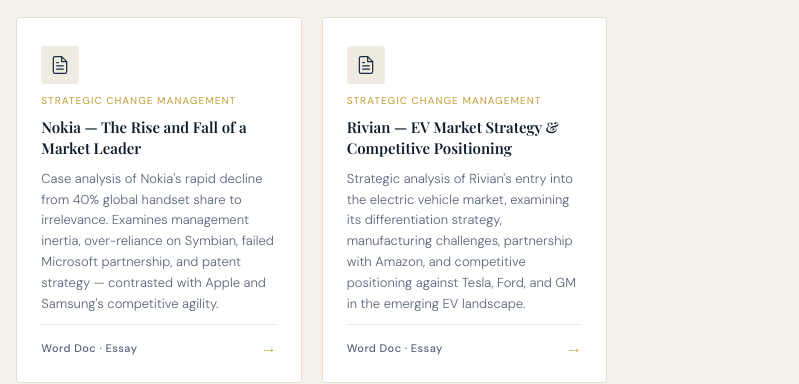
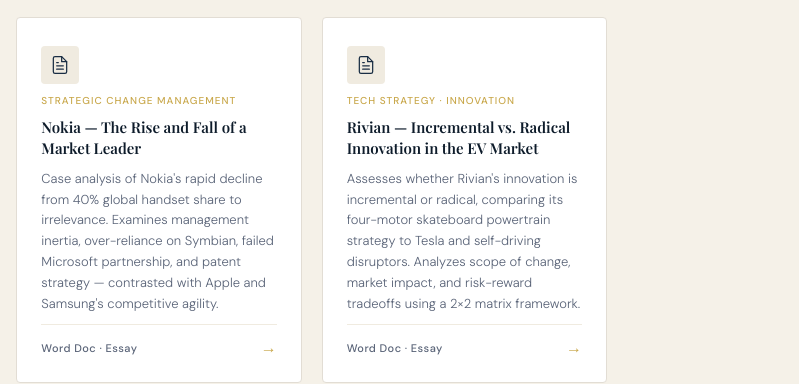
Before and after one commit to matndong/matndong.github.io, a plain HTML site: page docs/index.html in a window 1280 px wide. Shown: the part 2244-2628 px from the top of the page, 481-1280 px from the left. Drawn offline with nearby package versions, Linux system fonts and the light colour scheme.

Commit message:
Update index.html

```diff
--- a/docs/index.html
+++ b/docs/index.html
@@ -370,7 +370,7 @@
       </a>
 
       <!-- CARD: Time Series -->
-      <a class="doc-card" href="The Value of Strategic Insights in Business Analytics....docx" target="_blank">
+      <a class="doc-card" href="The_Value_of_Strategic_Insights_in_Business_Analytics.docx" target="_blank">
         <div class="card-icon">
           <svg viewBox="0 0 24 24"><path d="M14 2H6a2 2 0 0 0-2 2v16a2 2 0 0 0 2 2h12a2 2 0 0 0 2-2V8z"/><polyline points="14 2 14 8 20 8"/><line x1="16" y1="13" x2="8" y2="13"/><line x1="16" y1="17" x2="8" y2="17"/><polyline points="10 9 9 9 8 9"/></svg>
         </div>
@@ -530,13 +530,13 @@
       </a>
 
       <!-- CARD: Rivian -->
-      <a class="doc-card" href="Rivian.Ndong.docx" target="_blank">
+      <a class="doc-card" href="Rivian_Ndong.docx" target="_blank">
         <div class="card-icon">
           <svg viewBox="0 0 24 24"><path d="M14 2H6a2 2 0 0 0-2 2v16a2 2 0 0 0 2 2h12a2 2 0 0 0 2-2V8z"/><polyline points="14 2 14 8 20 8"/><line x1="16" y1="13" x2="8" y2="13"/><line x1="16" y1="17" x2="8" y2="17"/><polyline points="10 9 9 9 8 9"/></svg>
         </div>
-        <span class="card-category">Strategic Change Management</span>
-        <p class="card-title">Rivian — EV Market Strategy &amp; Competitive Positioning</p>
-        <p class="card-desc">Strategic analysis of Rivian's entry into the electric vehicle market, examining its differentiation strategy, manufacturing challenges, partnership with Amazon, and competitive positioning against Tesla, Ford, and GM in the emerging EV landscape.</p>
+        <span class="card-category">Tech Strategy · Innovation</span>
+        <p class="card-title">Rivian — Incremental vs. Radical Innovation in the EV Market</p>
+        <p class="card-desc">Assesses whether Rivian's innovation is incremental or radical, comparing its four-motor skateboard powertrain strategy to Tesla and self-driving disruptors. Analyzes scope of change, market impact, and risk-reward tradeoffs using a 2×2 matrix framework.</p>
         <div class="card-footer">
           <span class="card-type">Word Doc · Essay</span>
           <span class="card-arrow">→</span>
```
